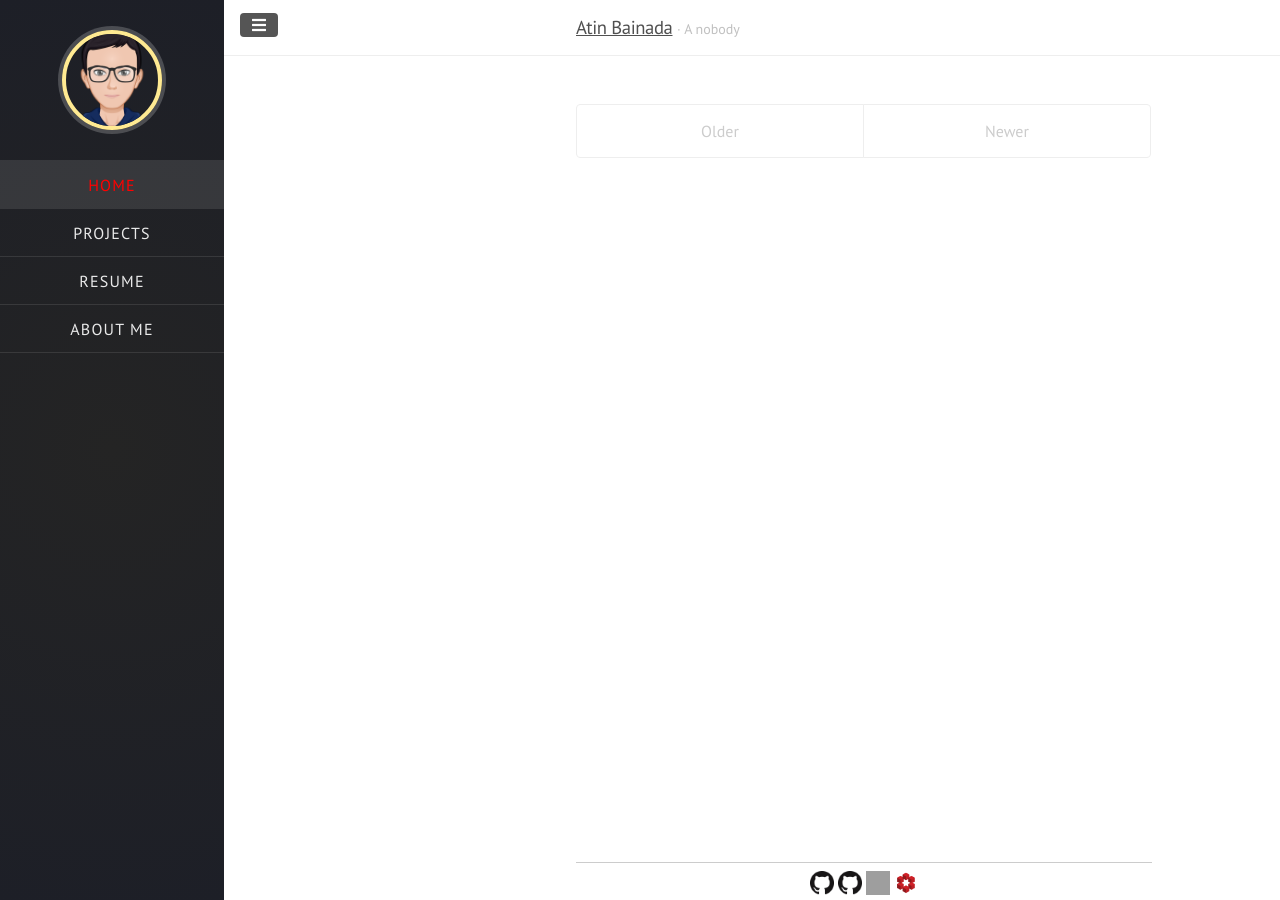
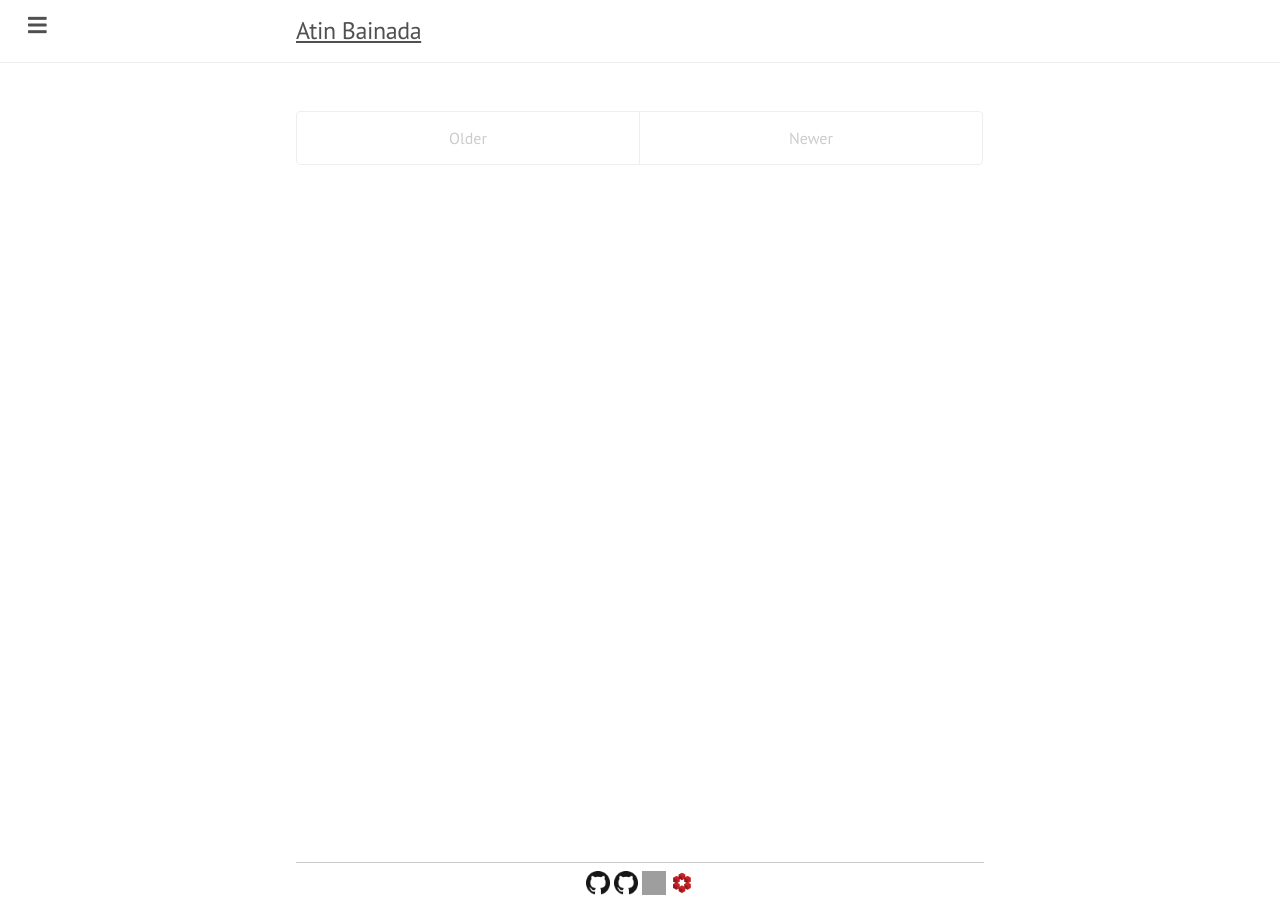
Before and after one commit to LeoAB10/LeoAB10.github.io, a Jekyll site: the page built from index.html, in a window 1280 px wide. Built offline with Jekyll 4.4.1, drawn with Linux system fonts in a browser that asks for light colours; grey boxes are pictures that could not be loaded.

Commit message:
some changes

```diff
--- a/_includes/sidebar.html
+++ b/_includes/sidebar.html
@@ -1,6 +1,6 @@
 <!-- Target for toggling the sidebar `.sidebar-checkbox` is for regular
      styles, `#sidebar-checkbox` for behavior. -->
-     <input type="checkbox" class="sidebar-checkbox" id="sidebar-checkbox" checked>
+     <input type="checkbox" class="sidebar-checkbox" id="sidebar-checkbox">
 
      <!-- Toggleable sidebar -->
      <div class="sidebar" id="sidebar">
--- a/_layouts/default.html
+++ b/_layouts/default.html
@@ -10,7 +10,6 @@
         <div class="container">
           <h3 class="masthead-title">
             <a href="{{ site.baseurl }}/" title="Home">{{ site.title }}</a>
-            <small> &middot; {{ site.tagline }}</small>
           </h3>
         </div>
       </div>
@@ -19,7 +18,7 @@
     </div>
 
     <label for="sidebar-checkbox" class="sidebar-toggle">
-      <i class="fas fa-bars"></i>
+      <i class="fas fa-bars fa-lg"></i>
     </label>
 
     {% include footer.html %}
--- a/_sass/base.scss
+++ b/_sass/base.scss
@@ -36,21 +36,11 @@ h1, h2, h3, h4, h5, h6 {
 }
 
 .container {
-  max-width: 20rem;
+  max-width: 45rem;
   padding-left: 1rem;
   padding-right: 1rem;
   margin-left: auto;
   margin-right: auto;
-}
-@media (min-width: 38em) {
-  .container {
-    max-width: 32rem;
-  }
-}
-@media (min-width: 56em) {
-  .container {
-    max-width: 38rem;
-  }
 }
 
 /*
@@ -69,14 +59,9 @@ h1, h2, h3, h4, h5, h6 {
   margin-top: 0;
   margin-bottom: 0;
   color: #505050;
+  font-size: 24px;
   a {
     color: #505050;
-  }
-  small {
-    font-size: 75%;
-    font-weight: 400;
-    color: #c0c0c0;
-    letter-spacing: 0;
   }
 }
 
```
Also changed, not shown: img/menu-black-36dp.svg (added), img/menu-white-36dp.svg (added).
